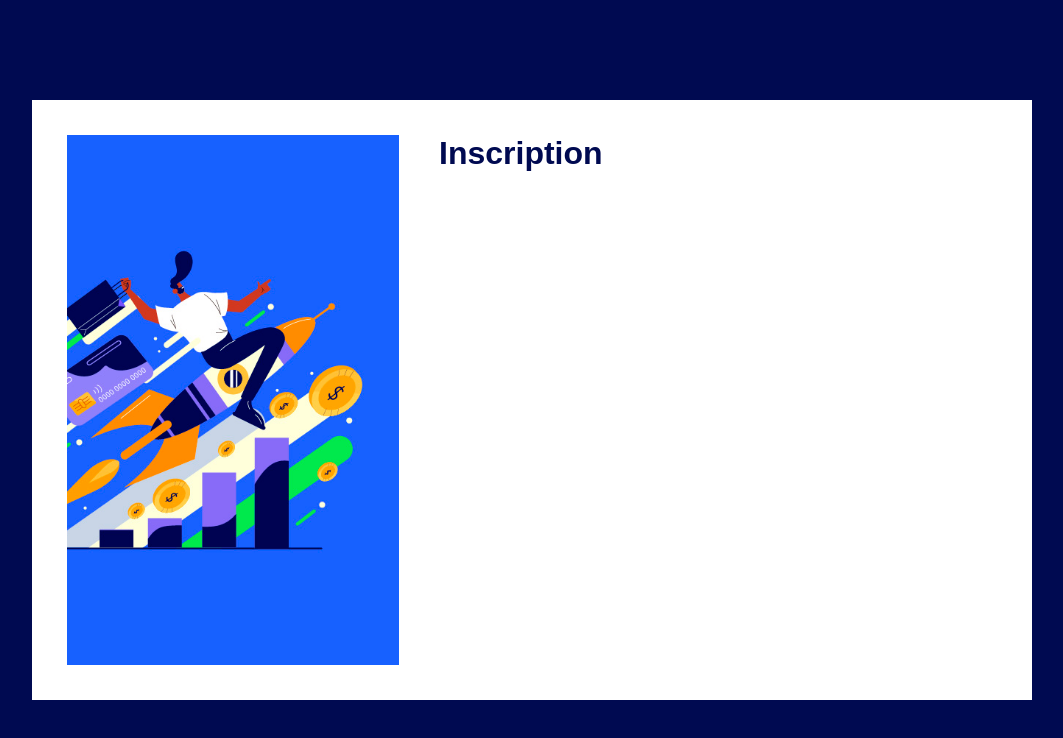
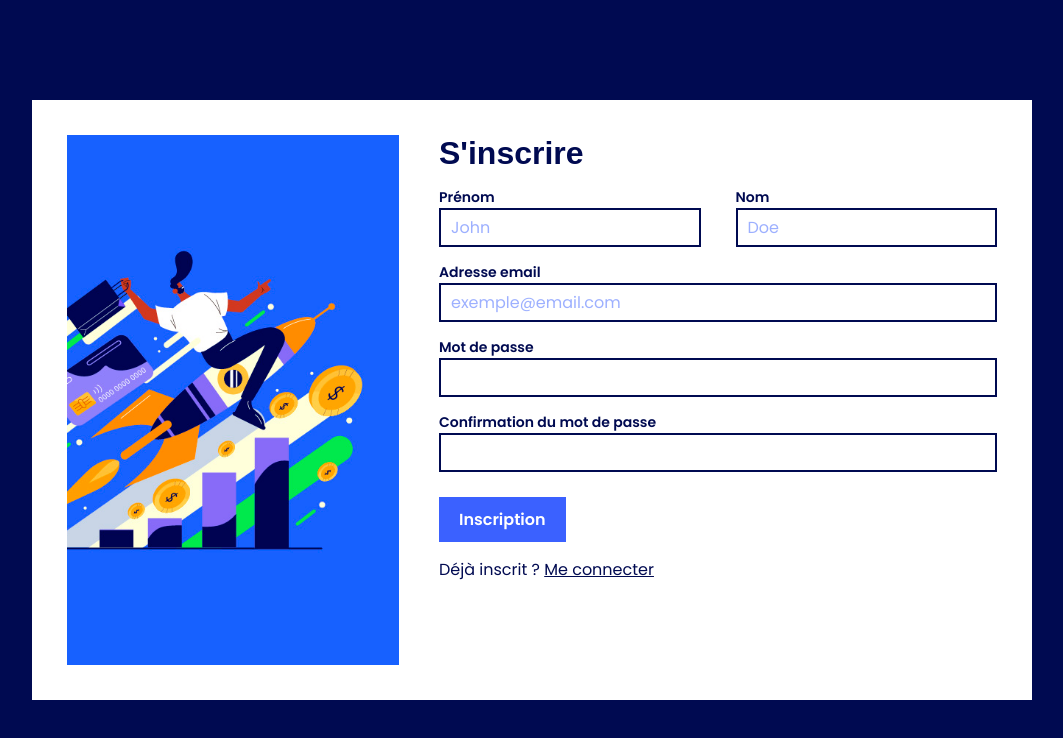
Before and after one commit to Juliette-Durand/my-bud-track, a React (Vite) app: page /signup in a window 1280 px wide. Shown: the top 738 px of the page, without its empty margins (108-1171 px from the left). Built offline with nearby package versions, Linux system fonts and the light colour scheme; a web font is replaced by a local one.

Commit message:
FEAT: intégration de la page d'inscription

```diff
--- a/src/components/form-input/FormInput.jsx
+++ b/src/components/form-input/FormInput.jsx
@@ -5,7 +5,7 @@ export const FormInput = ({ type, name, label, placeholder="", containerClasses
     return (
         <div className={ `${classes['form-input']} ${ containerClasses }` }>
             <label htmlFor={ name }>{ label }</label>
-            <input type={ type } name={ name } id={ name } placeholder={ placeholder } className={ `${ inputClasses }` }></input>
+            <input type={ type } name={ name } id={ name } placeholder={ placeholder } className={ `${ inputClasses }` } autoComplete="off"></input>
         </div>
     );
 }
--- a/src/components/form-input/FormInput.module.css
+++ b/src/components/form-input/FormInput.module.css
@@ -29,3 +29,14 @@
 .form-input input::placeholder {
     color: color-mix(in srgb, var(--color-blue), transparent);
 }
+.form-input label,
+.form-input input {
+    transition: 0.2s;
+}
+.form-input label:has( + input:focus-visible) {
+    color: var(--color-blue);
+}
+.form-input input:focus-visible {
+    outline: none;
+    border-color: var(--color-blue);
+}
--- a/src/index.css
+++ b/src/index.css
@@ -53,6 +53,7 @@ ul, ol {
 
 a {
     text-decoration: none;
+    transition: 0.2s;
 }
 
 /* Headings */
--- a/src/pages/Login.jsx
+++ b/src/pages/Login.jsx
@@ -11,6 +11,10 @@ export const Login = () => {
         e.preventDefault();
         navigate('/signup');
     }
+    const onClickForgPwdHandler = (e) => {
+        e.preventDefault();
+        navigate('/signup');
+    }
     return (
         <div className={ `${classes['login_container']}` }>
             <h1 className={ `mb-small` }>Se connecter</h1>
@@ -21,6 +25,7 @@ export const Login = () => {
 
                 <Button type="submit" text="Connexion" style="primary" moreClasses="mb-small" />
                 <p>Pas encore inscrit ?<br className={ `hidden-tablet hidden-desktop` }></br> <a href="" onClick={ onClickHandler } >Créer mon compte</a></p>
+                <a href="" onClick={ onClickForgPwdHandler } >Mot de passe oublié</a>
             </form>
         </div>
     )
--- a/src/pages/Login.module.css
+++ b/src/pages/Login.module.css
@@ -1,14 +1,14 @@
 .login_container {
-  height: 35rem;
+  height: fit-content;
 }
-@media screen and (min-width: 768px) {
-    .login_container {
-        height: 32rem;
-    }
+.login_container a {
+  text-decoration: underline;
+}
+.login_container a:hover {
+  color: var(--color-yellow);
 }
 @media screen and (min-width: 1024px) {
     .login_container {
-        height: fit-content;
         width: 60%;
         margin-top: var(--gap-desktop);
     }
--- a/src/pages/Signup.jsx
+++ b/src/pages/Signup.jsx
@@ -1,7 +1,31 @@
 import classes from './Signup.module.css'
+import { FormInput } from '../components/form-input/FormInput';
+import { Button } from '../components/button/Button';
+import { useNavigate } from "react-router";
 
 export const Signup = () => {
-    return (
-        <h1>Inscription</h1>
-    )
+
+    const navigate = useNavigate();
+
+    const onClickHandler = (e) => {
+        e.preventDefault();
+        navigate('/login');
+    }
+    return(
+        <div className={ classes['signup_container'] } >
+            <h1 className="mb-small">S'inscrire</h1>
+            <form action="" method="post" id="signup_form">
+                <div className={ classes['form_name_container'] }>
+                    <FormInput type="text" name="firstname" label="Prénom" placeholder="John" containerClasses={ ['mb-small'] } />
+                    <FormInput type="text" name="lastname" label="Nom" placeholder="Doe" containerClasses={ ['mb-small'] } />
+                </div>
+                <FormInput type="email" name="email" label="Adresse email" placeholder="exemple@email.com" containerClasses={ ['mb-small'] } />
+                <FormInput type="password" name="password" label="Mot de passe" containerClasses={ ['mb-small'] } />
+                <FormInput type="password" name="conf_password" label="Confirmation du mot de passe" containerClasses={ ['mb-grand'] } />
+
+                <Button type="submit" text="Inscription" style="primary" moreClasses="mb-small" />
+                <p>Déjà inscrit ?<br className="hidden-tablet hidden-desktop"></br> <a href="" onClick={ onClickHandler } >Me connecter</a></p>
+            </form>
+        </div>
+    );
 }
--- a/src/pages/Signup.module.css
+++ b/src/pages/Signup.module.css
@@ -0,0 +1,18 @@
+.signup_container {
+    height: fit-content;
+}
+.signup_container a {
+  text-decoration: underline;
+}
+.signup_container a:hover {
+  color: var(--color-yellow);
+}
+@media screen and (min-width: 1024px) {
+    .signup_container {
+        width: 60%;
+    }
+    .form_name_container {
+        display: flex;
+        gap: var(--gap-tablet);
+    }
+}
```
